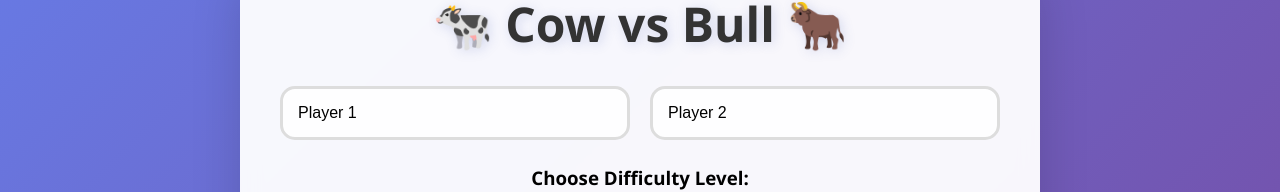
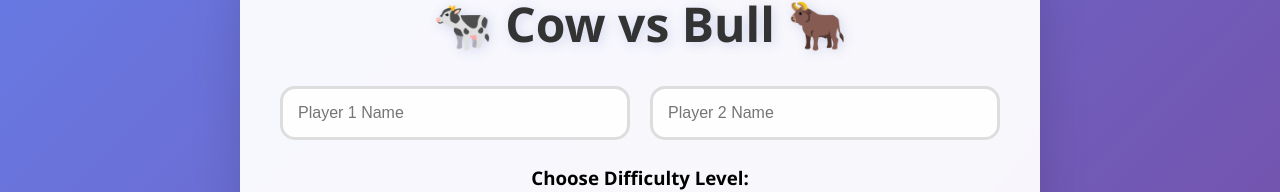
Before and after one commit to VIcrackCode/cow-vs-bull_GUESS-THE-NUMBER, a plain HTML site: page index.html in a window 1280 px wide. Shown: the part 223-415 px from the top of the page. Drawn offline with Linux system fonts and the light colour scheme.

Commit message:
Update index.html
Edited player name fields.

```diff
--- a/index.html
+++ b/index.html
@@ -506,8 +506,8 @@
 
         <div class="setup-section" id="setupSection">
             <div class="player-input">
-                <input type="text" id="player1Name" placeholder="Player 1 Name" value="Player 1">
-                <input type="text" id="player2Name" placeholder="Player 2 Name" value="Player 2">
+                <input type="text" id="player1Name" placeholder="Player 1 Name">
+                <input type="text" id="player2Name" placeholder="Player 2 Name">
             </div>
 
             <div class="difficulty-section">
```
